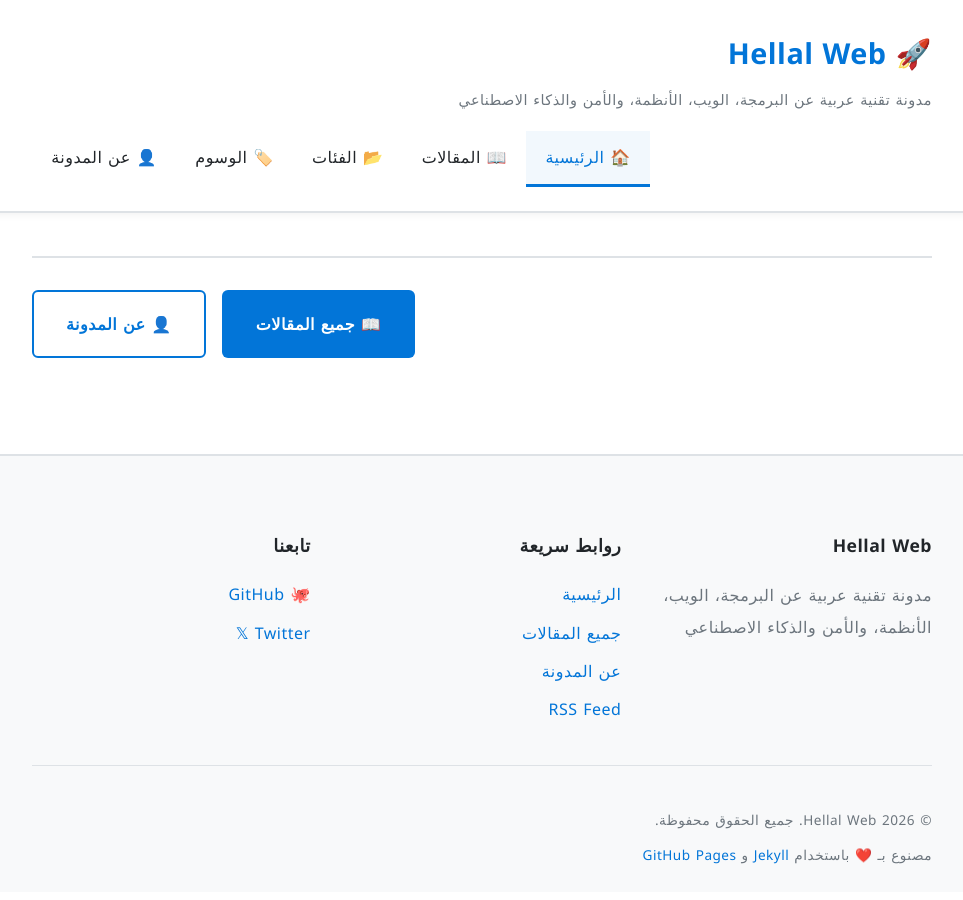
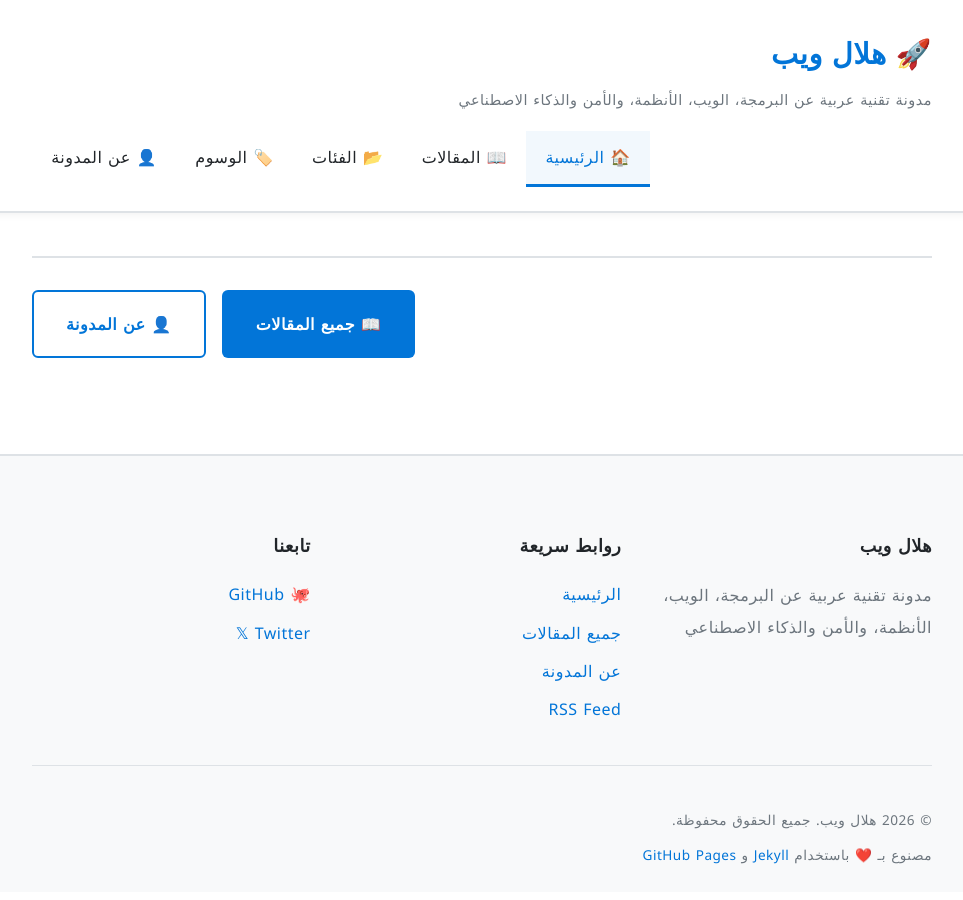
Before and after one commit to KerrasDev/HellaleWeb, a Jekyll site: the page built from index.md, in a window 1280 px wide and 900 px high, scrolled down 1711 px. Shown: the whole window, without its empty margins (158-1121 px from the left). Built offline with Jekyll 4.4.1, drawn with Linux system fonts in a browser that asks for light colours; some web fonts are replaced.

Commit message:
Update site title to Arabic: هلال ويب

```diff
--- a/_config.yml
+++ b/_config.yml
@@ -1,4 +1,4 @@
-title: Hellal Web
+title: هلال ويب
 description: مدونة تقنية عربية عن البرمجة، الويب، الأنظمة، والأمن والذكاء الاصطناعي
 url: https://kerrasdev.github.io
 baseurl: "/HellaleWeb"
```
